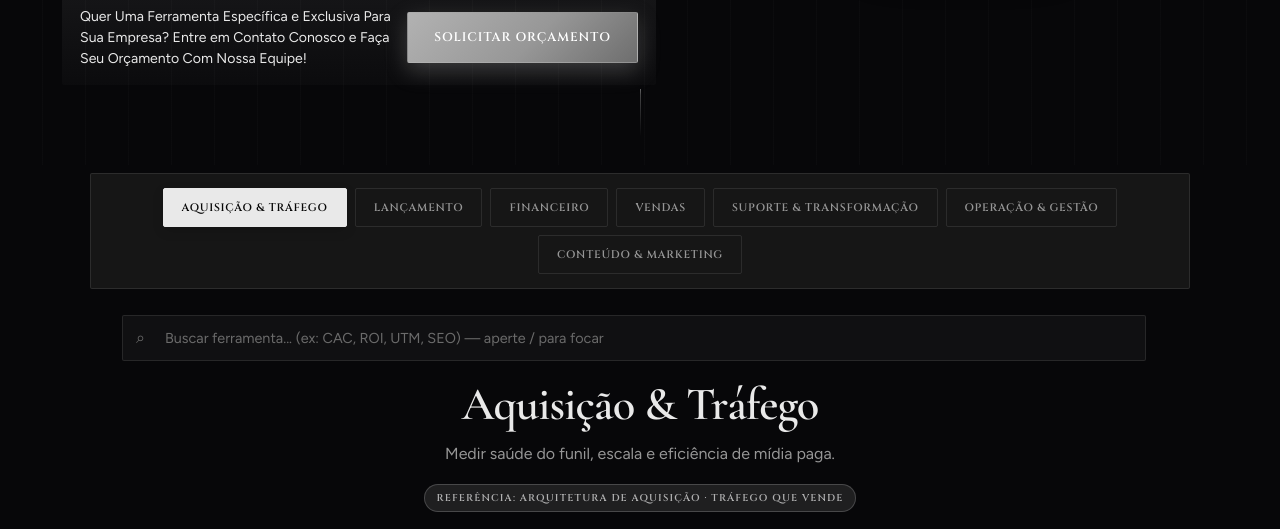
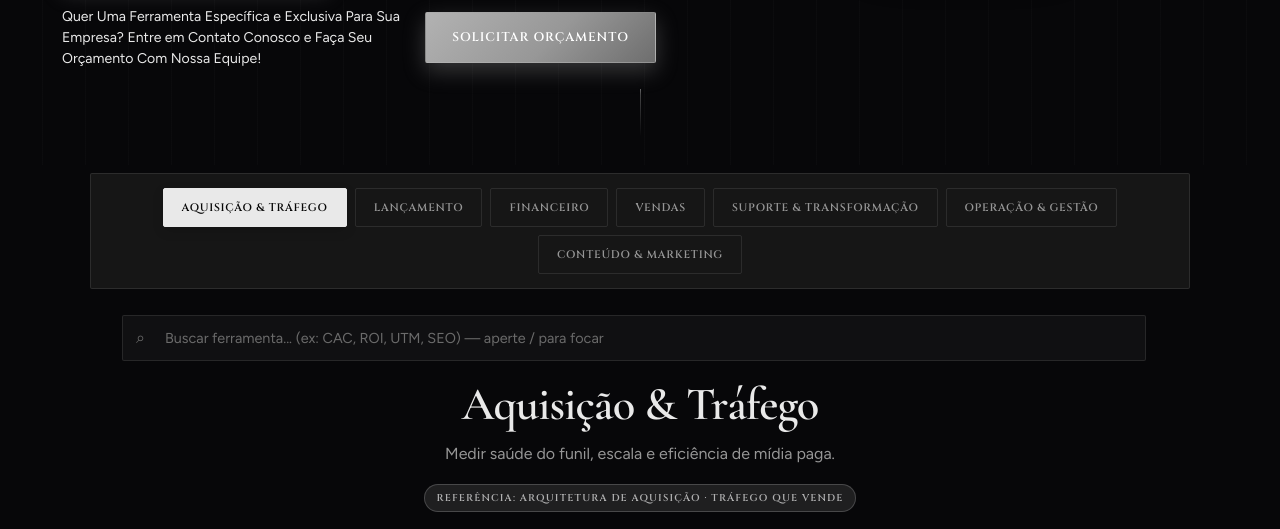
Before and after one commit to KelvinOliveiraCode/kodarosferramentas, a plain HTML site: page index.html in a window 1280 px wide. Shown: the part 571-1100 px from the top of the page. Drawn offline with nearby package versions, Linux system fonts and the light colour scheme.

Commit message:
style: hero-orcamento sem caixa/linha — apenas texto + botão no hero (remove linha circulada)

```diff
--- a/style.css
+++ b/style.css
@@ -449,7 +449,7 @@ tr.total td{font-weight:700;color:var(--ink-primary);border-top:2px solid rgba(2
 .orcamento-banner-text{font-family:'Figtree',sans-serif;font-size:.92rem;line-height:1.55;color:var(--ink-primary);max-width:760px;margin:0}
 .orcamento-banner-cta{flex-shrink:0;white-space:nowrap}
 .orcamento-banner + .hero{padding-top:48px}
-.hero-orcamento{margin-top:22px;padding:16px 18px;background:linear-gradient(180deg,rgba(212,175,106,0.09),rgba(237,233,225,0.025));border:none;border-radius:2px;display:flex;align-items:center;gap:16px;flex-wrap:wrap;animation:fadeIn 1s var(--ease-expo) 1.1s both}
+.hero-orcamento{margin-top:22px;padding:0;background:none;border:none;border-radius:0;display:flex;align-items:center;gap:16px;flex-wrap:wrap;animation:fadeIn 1s var(--ease-expo) 1.1s both}
 .hero-orcamento p{font-family:'Figtree',sans-serif;font-size:.88rem;line-height:1.5;color:var(--ink-primary);margin:0;flex:1;min-width:240px}
 .hero-orcamento .btn{flex-shrink:0;white-space:nowrap}
 @media(max-width:768px){.orcamento-banner{margin-top:58px}.orcamento-banner-inner{flex-direction:column;text-align:center}.orcamento-banner-text{max-width:none}.orcamento-banner + .hero{padding-top:36px}.hero-orcamento{flex-direction:column;text-align:center}}
```
